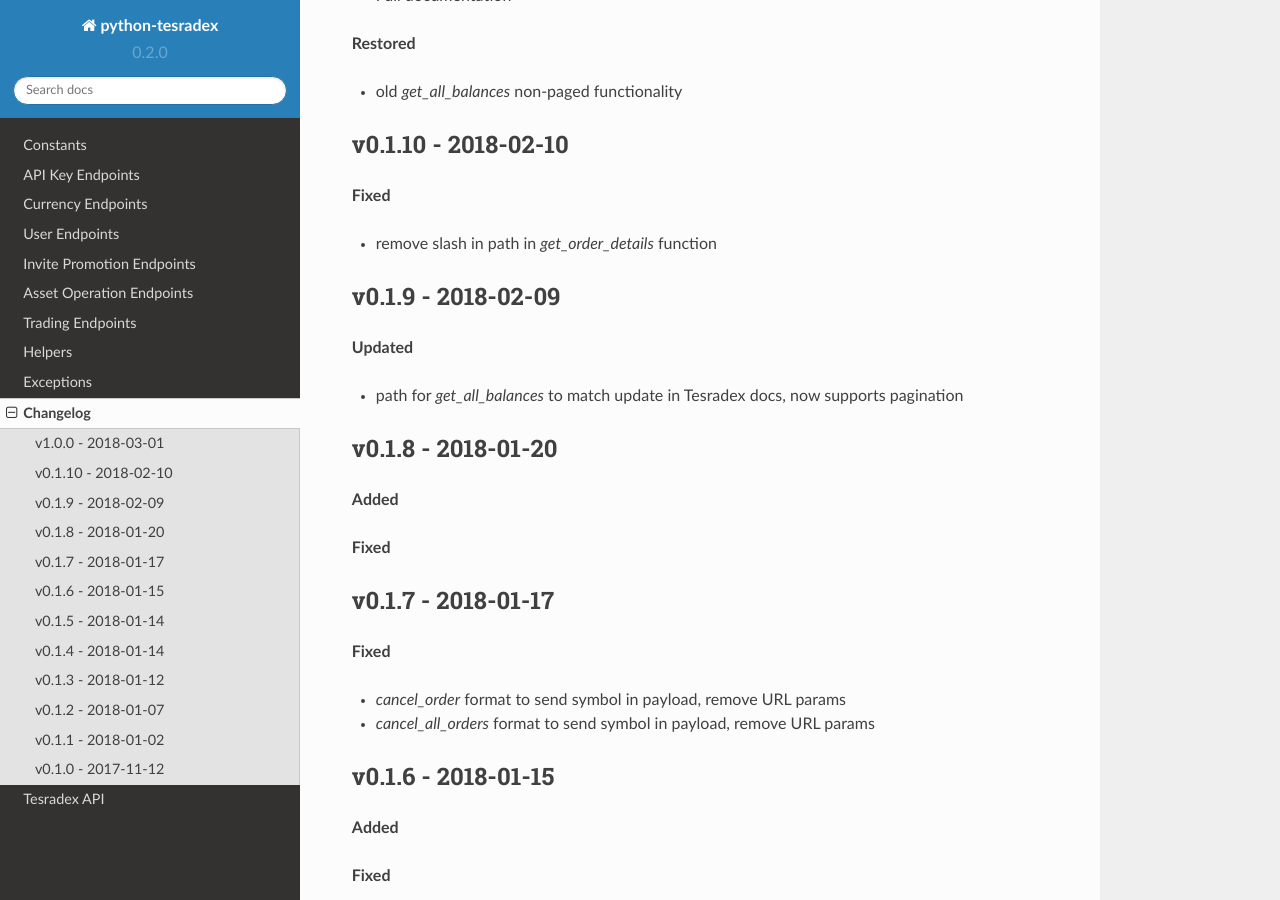
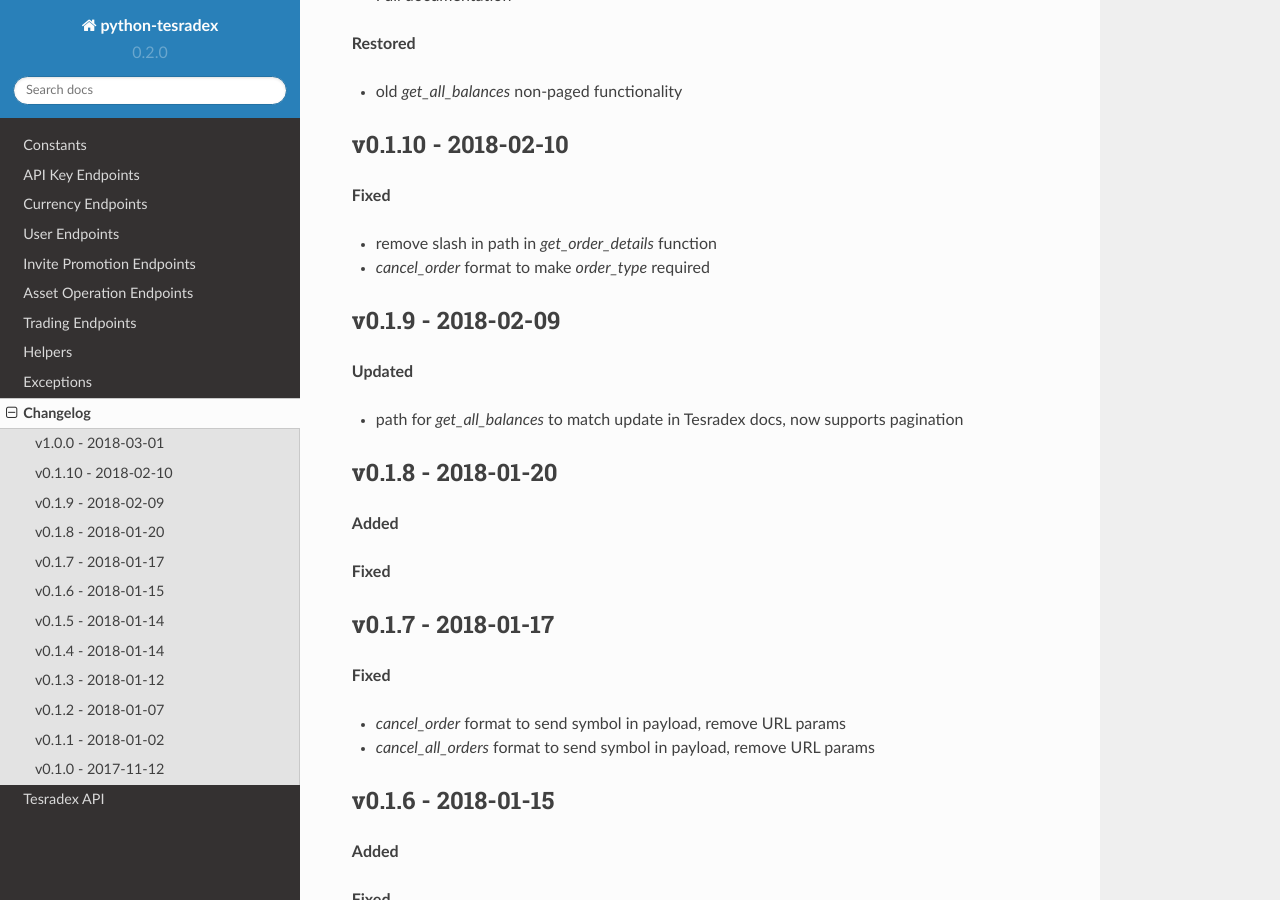
Before and after one commit to TesrabNetwork/python-tesradex, a Sphinx documentation site: the page built from docs/changelog.rst, in a window 1280 px wide and 900 px high, scrolled down 736 px. Built offline with Sphinx 7.4.7 and the Read the Docs theme 2.0.0, drawn with Linux system fonts in a browser that asks for light colours; formulas are drawn with MathJax 3; pages that are not in the unit, such as notebooks, are missing from menus.

Commit message:
update changelog.rst

```diff
--- a/docs/changelog.rst
+++ b/docs/changelog.rst
@@ -37,7 +37,7 @@
 **Fixed**
 
 - remove slash in path in `get_order_details` function
-
+- `cancel_order` format to make `order_type` required
 
 v0.1.9 - 2018-02-09
 ^^^^^^^^^^^^^^^^^^^
```
